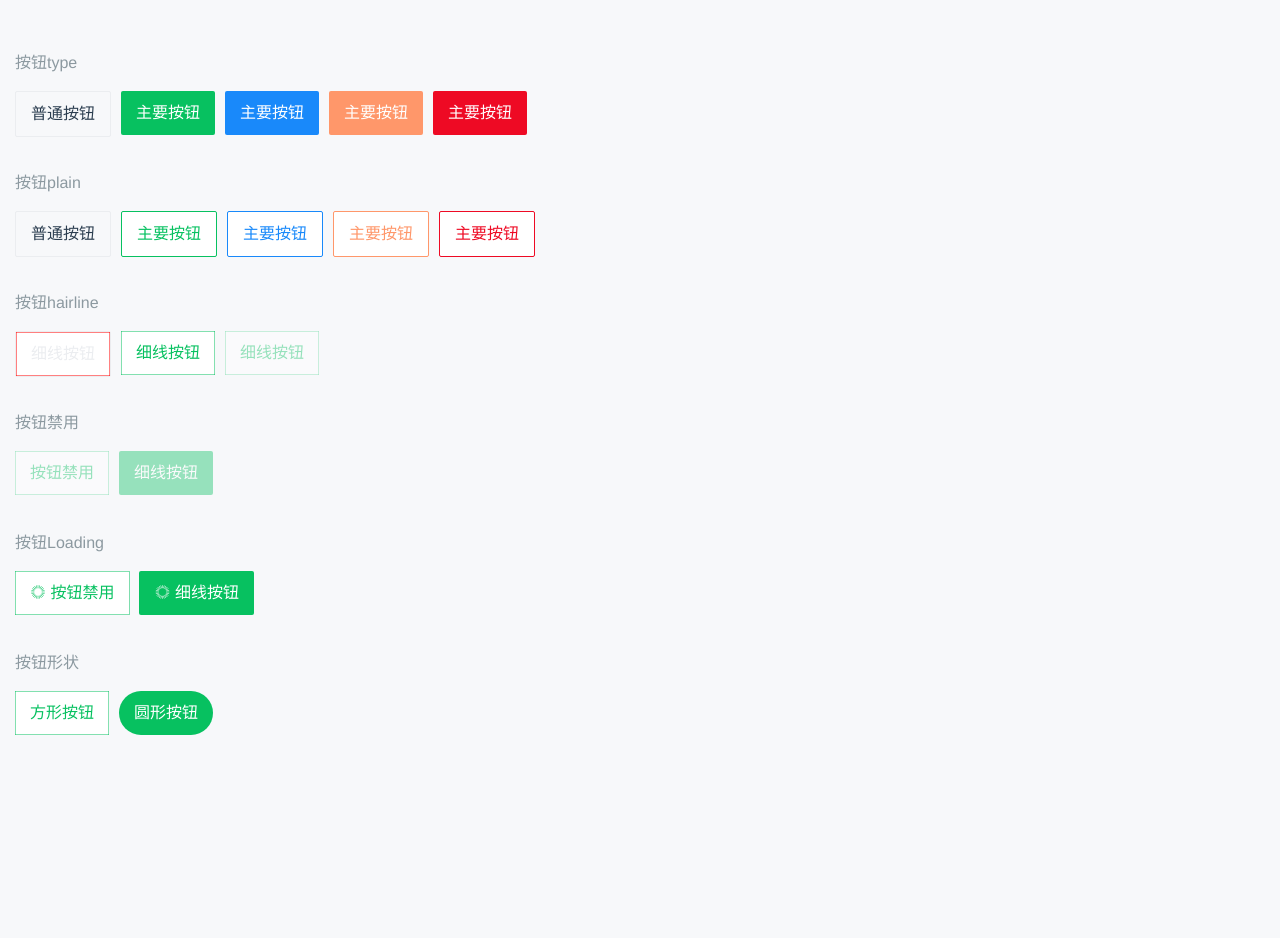
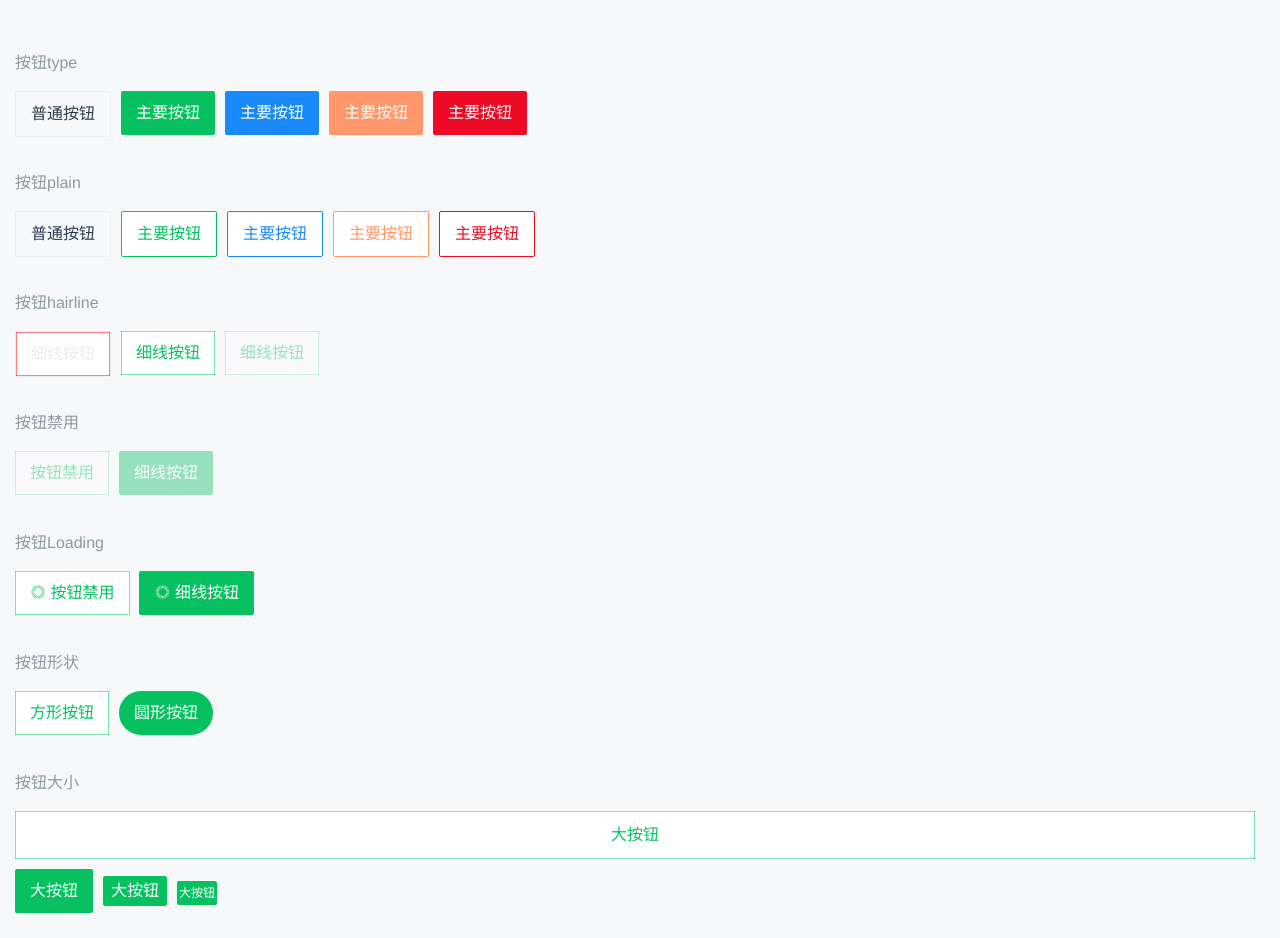
Before and after one commit to WALL-E-WEB/m-ui, a Vue app: page /#/button in a window 1280 px wide. Before the commit the page ends 800 px from the top, so only its background shows below. Built offline with nearby package versions, Linux system fonts and the light colour scheme.

Commit message:
add:1.button props size

```diff
--- a/src/components/button/index.vue
+++ b/src/components/button/index.vue
@@ -1,10 +1,10 @@
 <template>
-  <div class="w-button" @click="onButton">
+  <div class="w-button" :class="[size]" @click="onButton">
     <div class="w-button_content" :class="[type, typeClass]">
       <span>
-        <i v-if="loading" class="iconfont icon-Loading" ></i>
-          {{text}}
-        </span>
+        <i v-if="loading" class="iconfont icon-Loading"></i>
+        {{text}}
+      </span>
     </div>
   </div>
 </template>
@@ -29,12 +29,19 @@ export default {
       type: Boolean,
       default: false
     },
-    loading:{
-        type:Boolean,
-        default:false
+    loading: {
+      type: Boolean,
+      default: false
     },
-    square:Boolean,
-    round:Boolean
+    square: Boolean,
+    round: Boolean,
+    size: {
+      type: String,
+      default: "",
+      validator: function(value) {
+        return ["", "large", "small", "mini"].indexOf(value) !== -1;
+      }
+    }
   },
   methods: {
     onButton() {
@@ -51,8 +58,8 @@ export default {
         plain: this.plain,
         hairline: this.hairline,
         disabled: this.disabled,
-        square:this.square,
-        round:this.round,
+        square: this.square,
+        round: this.round
       };
     }
   }
@@ -70,7 +77,23 @@ export default {
   text-align: center;
   line-height: 1.2;
   -webkit-appearance: none;
-  margin-right: 10px;
+  &.large {
+    height: 48px;
+    width: 100%;
+  }
+  &.small {
+    height: 30px;
+    .w-button_content {
+      padding: 0 8px;
+    }
+  }
+  &.mini {
+    height: 20px;
+    .w-button_content {
+      padding: 2px 2px;
+      font-size: 12px;
+    }
+  }
   .w-button_content {
     display: flex;
     justify-content: center;
@@ -156,14 +179,14 @@ export default {
     &:active {
       opacity: 0.8;
     }
-    &.disabled{
-        opacity: 0.4;
+    &.disabled {
+      opacity: 0.4;
     }
-    &.square{
-        border-radius: 0;
+    &.square {
+      border-radius: 0;
     }
-    &.round{
-        border-radius: 44px;
+    &.round {
+      border-radius: 44px;
     }
   }
 }
--- a/src/views/button/index.vue
+++ b/src/views/button/index.vue
@@ -37,6 +37,13 @@
       <w-button class="curbtn" plain square  hairline type="primary" text="方形按钮" />
       <w-button class="curbtn" @onBtn="onbtnEvent" round   type="primary" text="圆形按钮" />
     </div>
+    <div class="button_title">按钮大小</div>
+    <div class="button_row">
+      <w-button class="curbtn" plain   hairline size="large" type="primary" text="大按钮" />
+      <w-button class="curbtn"    type="primary" text="大按钮" />
+      <w-button class="curbtn"  size="small"  type="primary" text="大按钮" />
+      <w-button class="curbtn"  size="mini"  type="primary" text="大按钮" />
+    </div>
   </div>
 
 </template>
@@ -72,6 +79,7 @@ export default {
     margin:10px 0;
     .curbtn{
         margin-top: 10px;
+        margin-right: 10px;
     }
   }
 }
```
